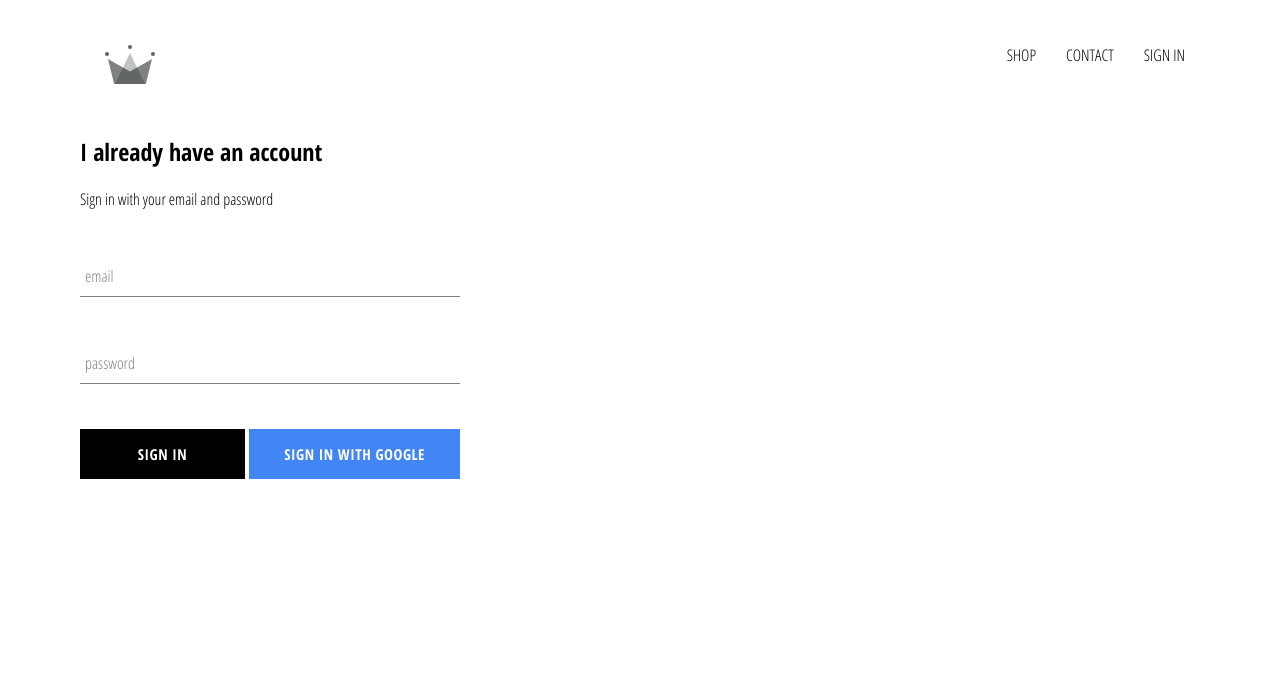
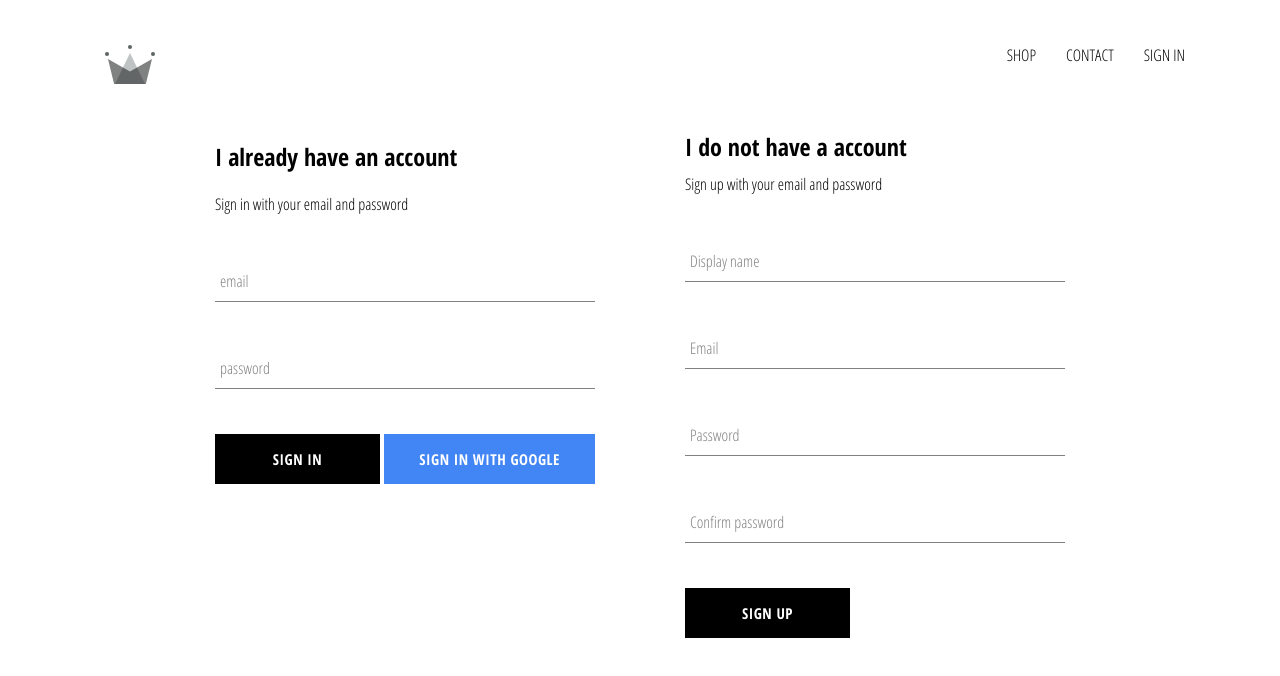
Before and after one commit to nikolamiljevic/react-clothing-ecommerce, a React (Create React App) app: page /signin in a window 1280 px wide. Shown: the top 676 px of the page. Built offline with nearby package versions, Linux system fonts and the light colour scheme; no server answers.

Commit message:
implemented firebase utils, included ability to store authenticated users into our firestore database

```diff
--- a/src/App.js
+++ b/src/App.js
@@ -5,7 +5,7 @@ import { Link, Route, Switch } from 'react-router-dom'
 import ShopPage from './pages/shop/shop.component'
 import Header from './components/header/header.component.jsx'
 import SignInAndSignUpPage from './pages/sign-in-and-sign-up/sign-in-and-sign-up.component.jsx'
-import { auth } from './firebase/firebase.utils'
+import { auth, createUserProfileDocument } from './firebase/firebase.utils'
 
 
 class App extends React.Component {
@@ -20,9 +20,24 @@ class App extends React.Component {
   unsubscribeFromAuth = null;
 
   componentDidMount() {
-    this.unsubscribeFromAuth = auth.onAuthStateChanged(user => {
-      this.setState({currentUser: user })
-    })
+    this.unsubscribeFromAuth = auth.onAuthStateChanged(async userAuth => {
+      if(userAuth) {
+        const userRef = await createUserProfileDocument(userAuth)
+
+        userRef.onSnapshot(snapShot => {
+          this.setState({
+            currentUser: {
+              id: snapShot.id,
+              ...snapShot.data()
+            }
+          });
+          console.log(this.state);
+        });
+
+      }else {
+        this.setState({currentUser: userAuth})
+      }
+    });
   }
 
   componentWillUnmount() {
--- /dev/null
+++ b/src/components/sign-up/sign-up.component.jsx
@@ -0,0 +1,99 @@
+import React from 'react'
+
+import FormInput from '../form-input/form-input.component'
+import CustomButton from '../custom-button/custom-button.component'
+
+import { auth, createUserProfileDocument } from '../../firebase/firebase.utils'
+
+import './sign-up.styles.scss'
+
+class SignUp extends React.Component {
+    constructor(props) {
+        super(props);
+        this.state = {
+            displayName: '',
+            email: '',
+            password: '',
+            confirmPassword: ''
+         }
+    }
+
+    handleSubmit = async event => {
+        event.preventDefault();
+        const {displayName, email, password, confirmPassword } = this.state;
+
+        if(password !== confirmPassword) {
+            alert('passwords dont match');
+            return;
+        }
+
+        try {
+            const { user } = await auth.createUserWithEmailAndPassword(email,password);
+            await createUserProfileDocument(user,{displayName});
+            this.setState({
+                displayName: '',
+                email: '',
+                password: '',
+                confirmPassword: ''
+             });
+
+        } catch (error) {
+            console.log(error);
+        }
+    };
+
+    handleChange = event => {
+        const {name, value } = event.target;
+
+        this.setState({[name]: value});
+    }
+
+
+    render() {
+        const {displayName,email,password,confirmPassword} = this.state;
+
+        return (
+            <div className="sign-up">
+                <h2 className="title">I do not have a account</h2>
+                <span>Sign up with your email and password</span>
+                <form className="sign-up-form" onSubmit={this.handleSubmit}>
+                    <FormInput
+                    type="text"
+                    name="displayName"
+                    value={displayName}
+                    onChange = { this.handleChange}
+                    label='Display name'
+                    required
+                    />
+                    <FormInput
+                    type="email"
+                    name="email"
+                    value={email}
+                    onChange = { this.handleChange}
+                    label='Email'
+                    required
+                    />
+                    <FormInput
+                    type="password"
+                    name="password"
+                    value={password}
+                    onChange = { this.handleChange}
+                    label='Password'
+                    required
+                    />
+                    <FormInput
+                    type="password"
+                    name="confirmPassword"
+                    value={confirmPassword}
+                    onChange = { this.handleChange}
+                    label='Confirm password'
+                    required
+                    />
+                    <CustomButton type="submit">SIGN UP</CustomButton>
+                </form>
+            </div>
+         );
+    }
+}
+
+export default SignUp;
--- /dev/null
+++ b/src/components/sign-up/sign-up.styles.scss
@@ -0,0 +1,9 @@
+.sign-up {
+    display: flex;
+    flex-direction: column;
+    width: 380px;
+
+    .title {
+        margin: 10px 0;
+    }
+}
--- a/src/firebase/firebase.utils.js
+++ b/src/firebase/firebase.utils.js
@@ -13,6 +13,32 @@ const config = {
     measurementId: "G-8SBQ44K3RX"
   };
 
+  export const createUserProfileDocument = async (userAuth, additionalData) => {
+      if(!userAuth) return;
+
+      const userRef = firestore.doc(`users/${userAuth.uid}`);
+      const snapShot = await userRef.get();
+
+      if(!snapShot.exists){
+          const {displayName, email } = userAuth;
+          const createdAt = new Date();
+
+          try {
+              await userRef.set({
+                  displayName,
+                  email,
+                  createdAt,
+                  ...additionalData
+              })
+          } catch (error) {
+              console.log('error creating user', error.message);
+          }
+      }
+
+      return userRef;
+  }
+
+
   firebase.initializeApp(config);
 
   export const auth = firebase.auth();
--- a/src/pages/sign-in-and-sign-up/sign-in-and-sign-up.component.jsx
+++ b/src/pages/sign-in-and-sign-up/sign-in-and-sign-up.component.jsx
@@ -2,10 +2,12 @@ import React from 'react'
 
 import './sign-in-and-sign-up.styles.scss'
 import SignIn from '../../components/sign-in/sign-in.component'
+import SignUp from '../../components/sign-up/sign-up.component'
 
 const SignInAndSignUpPage = () => (
     <div className="sign-in-and-sign-up">
         <SignIn/>
+        <SignUp/>
     </div>
 );
 
--- a/src/pages/sign-in-and-sign-up/sign-in-and-sign-up.styles.scss
+++ b/src/pages/sign-in-and-sign-up/sign-in-and-sign-up.styles.scss
@@ -0,0 +1,6 @@
+.sign-in-and-sign-up {
+    width: 850px;
+    display: flex;
+    justify-content: space-between;
+    margin: 30px auto;
+}
```
